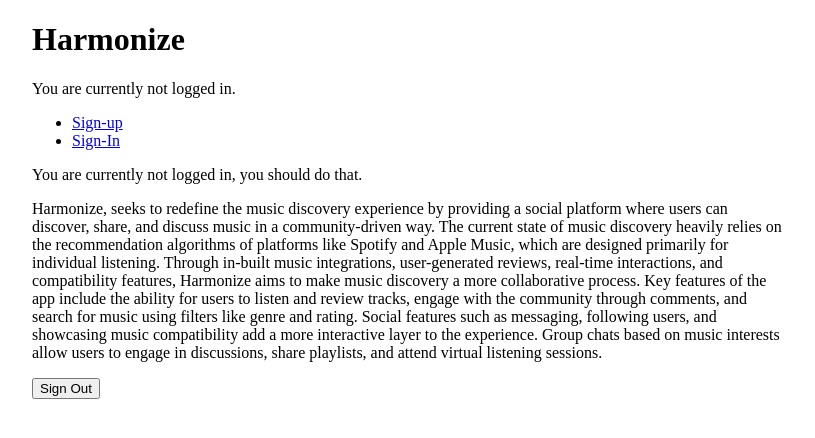
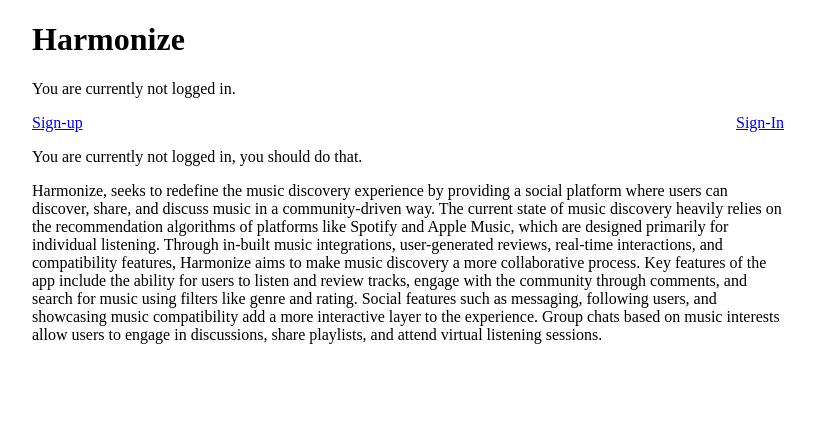
Before and after one commit to meghnaa11/Harmonize, a React (Vite) app in the folder client/: page / in a window 1280 px wide. Shown: the top 438 px of the page, without its empty margins (232-1047 px from the left). Built offline with nearby package versions, Linux system fonts and the light colour scheme; no server answers.

Commit message:
some quality of life changes

```diff
--- a/client/src/App.css
+++ b/client/src/App.css
@@ -7,3 +7,19 @@ html {
   margin-left: 20%;
   margin-right: 20%;
 }
+
+.signOutButton {
+  background: none;
+  border: none;
+  color: blue;
+  text-decoration: underline;
+  cursor: pointer;
+  padding: 0;
+  font: inherit;
+}
+
+nav {
+  display: flex;
+  justify-content: space-between;
+  gap: 20px;
+}
--- a/client/src/components/App.jsx
+++ b/client/src/components/App.jsx
@@ -29,9 +29,6 @@ function App() {
           <Route path="/track/:id" element={<OneTrack />} />
         </Routes>
       </div>
-      <footer>
-        <SignOutButton></SignOutButton>
-      </footer>
     </AuthProvider>
   );
 }
--- a/client/src/components/Navigation.jsx
+++ b/client/src/components/Navigation.jsx
@@ -2,6 +2,7 @@ import React, { useContext } from "react";
 import { NavLink } from "react-router-dom";
 import { AuthContext } from "../context/AuthContext";
 import SignOutButton from "./SignOut";
+
 import "../App.css";
 
 const Navigation = () => {
@@ -12,9 +13,9 @@ const Navigation = () => {
 const NavigationAuth = () => {
   const { currentUser } = useContext(AuthContext);
   return (
-    <nav className="navigation">
+    <>
       <p>You are currently logged in as: {currentUser.displayName}</p>
-      <ul className="NavLinkList">
+      <nav className="navigation">
         <NavLink className="NavLink" to="/">
           Home
         </NavLink>
@@ -24,24 +25,21 @@ const NavigationAuth = () => {
         <NavLink className="NavLink" to="/createReview">
           Create Review
         </NavLink>
-      </ul>
-    </nav>
+        <SignOutButton></SignOutButton>
+      </nav>
+    </>
   );
 };
 
 const NavigationNonAuth = () => {
   return (
-    <nav className="navigation">
+    <>
       <p>You are currently not logged in.</p>
-      <ul>
-        <li>
-          <NavLink to="/signup">Sign-up</NavLink>
-        </li>
-        <li>
-          <NavLink to="/signin">Sign-In</NavLink>
-        </li>
-      </ul>
-    </nav>
+      <nav className="navigation">
+        <NavLink to="/signup">Sign-up</NavLink>
+        <NavLink to="/signin">Sign-In</NavLink>
+      </nav>
+    </>
   );
 };
 
```
